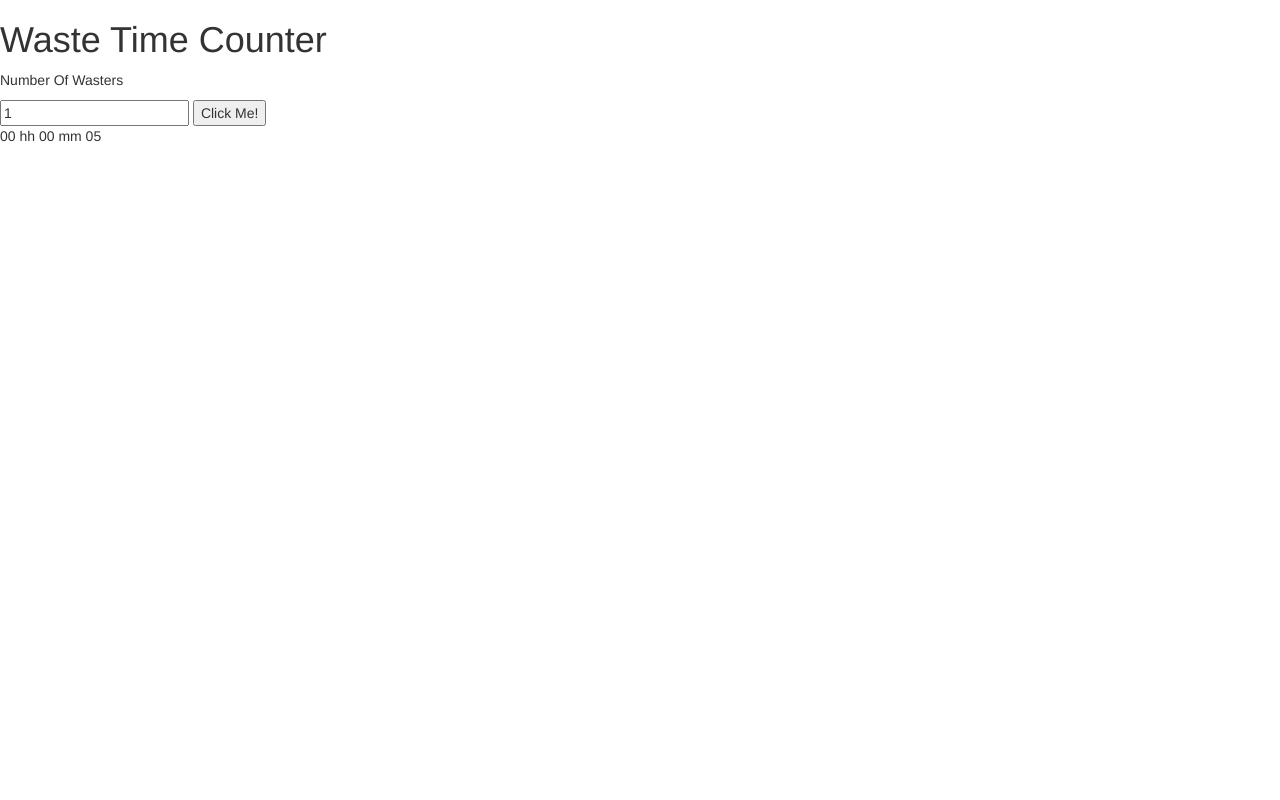
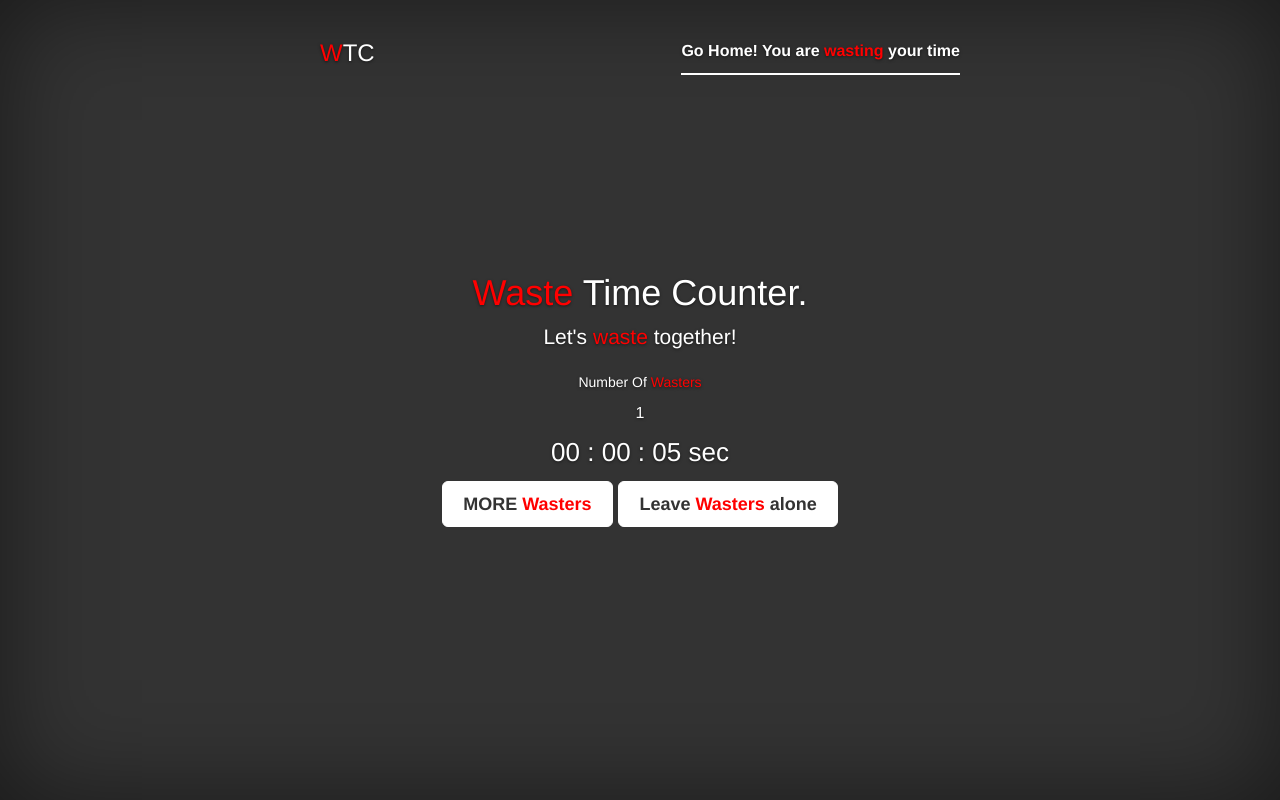
Before and after one commit to mdavydau/wtc, a plain HTML site: page index.html in a window 1280 px wide. Drawn offline with nearby package versions, Linux system fonts and the light colour scheme.

Commit message:
Add Wasters

```diff
--- /dev/null
+++ b/cover.css
@@ -0,0 +1,163 @@
+/*
+ * Globals
+ */
+
+/* Links */
+a,
+a:focus,
+a:hover {
+  color: #fff;
+}
+
+/* Custom default button */
+.btn-default,
+.btn-default:hover,
+.btn-default:focus {
+  color: #333;
+  text-shadow: none; /* Prevent inheritance from `body` */
+  background-color: #fff;
+  border: 1px solid #fff;
+}
+
+
+/*
+ * Base structure
+ */
+
+html,
+body {
+  height: 100%;
+  background-color: #333;
+}
+body {
+  color: #fff;
+  text-align: center;
+  text-shadow: 0 1px 3px rgba(0,0,0,.5);
+}
+
+/* Extra markup and styles for table-esque vertical and horizontal centering */
+.site-wrapper {
+  display: table;
+  width: 100%;
+  height: 100%; /* For at least Firefox */
+  min-height: 100%;
+  -webkit-box-shadow: inset 0 0 100px rgba(0,0,0,.5);
+          box-shadow: inset 0 0 100px rgba(0,0,0,.5);
+}
+.site-wrapper-inner {
+  display: table-cell;
+  vertical-align: top;
+}
+.cover-container {
+  margin-right: auto;
+  margin-left: auto;
+}
+
+/* Padding for spacing */
+.inner {
+  padding: 30px;
+}
+
+
+/*
+ * Header
+ */
+.masthead-brand {
+  margin-top: 10px;
+  margin-bottom: 10px;
+}
+
+.masthead-nav > li {
+  display: inline-block;
+}
+.masthead-nav > li + li {
+  margin-left: 20px;
+}
+.masthead-nav > li > a {
+  padding-right: 0;
+  padding-left: 0;
+  font-size: 16px;
+  font-weight: bold;
+  color: #fff; /* IE8 proofing */
+  color: rgba(255,255,255,.75);
+  border-bottom: 2px solid transparent;
+}
+.masthead-nav > li > a:hover,
+.masthead-nav > li > a:focus {
+  background-color: transparent;
+  border-bottom-color: #a9a9a9;
+  border-bottom-color: rgba(255,255,255,.25);
+}
+.masthead-nav > .active > a,
+.masthead-nav > .active > a:hover,
+.masthead-nav > .active > a:focus {
+  color: #fff;
+  border-bottom-color: #fff;
+}
+
+@media (min-width: 768px) {
+  .masthead-brand {
+    float: left;
+  }
+  .masthead-nav {
+    float: right;
+  }
+}
+
+
+/*
+ * Cover
+ */
+
+.cover {
+  padding: 0 20px;
+}
+.cover .btn-lg {
+  padding: 10px 20px;
+  font-weight: bold;
+}
+
+
+/*
+ * Footer
+ */
+
+.mastfoot {
+  color: #999; /* IE8 proofing */
+  color: rgba(255,255,255,.5);
+}
+
+
+/*
+ * Affix and center
+ */
+
+@media (min-width: 768px) {
+  /* Pull out the header and footer */
+  .masthead {
+    position: fixed;
+    top: 0;
+  }
+  .mastfoot {
+    position: fixed;
+    bottom: 0;
+  }
+  /* Start the vertical centering */
+  .site-wrapper-inner {
+    vertical-align: middle;
+  }
+  /* Handle the widths */
+  .masthead,
+  .mastfoot,
+  .cover-container {
+    width: 100%; /* Must be percentage or pixels for horizontal alignment */
+  }
+}
+
+@media (min-width: 992px) {
+  .masthead,
+  .mastfoot,
+  .cover-container {
+    width: 700px;
+  }
+}
--- a/index.html
+++ b/index.html
@@ -1,19 +1,32 @@
 <!DOCTYPE html>
-<html>
+<html lang="en">
 <head>
-
-  <!-- Latest compiled and minified CSS -->
   <meta charset="utf-8">
   <meta http-equiv="X-UA-Compatible" content="IE=edge">
   <meta name="viewport" content="width=device-width, initial-scale=1">
   <!-- The above 3 meta tags *must* come first in the head; any other head content must come *after* these tags -->
-  <title>Bootstrap 101 Template</title>
+  <meta name="description" content="">
+  <meta name="author" content="">
+  <!--<link rel="icon" href="lib/favicon.ico">-->
 
-  <!-- Bootstrap -->
+  <title>Cover Template for Bootstrap</title>
+
+  <!-- Bootstrap core CSS -->
   <link href="lib/css/bootstrap.min.css" rel="stylesheet">
 
+  <!-- IE10 viewport hack for Surface/desktop Windows 8 bug -->
+  <link href="lib/css/ie10-viewport-bug-workaround.css" rel="stylesheet">
+
+  <!-- Custom styles for this template -->
+  <link href="cover.css" rel="stylesheet">
+
+  <!-- Just for debugging purposes. Don't actually copy these 2 lines! -->
+  <!--[if lt IE 9]>
+  <script src="lib/js/ie8-responsive-file-warning.js"></script><![endif]-->
+  <script src="lib/js/ie-emulation-modes-warning.js"></script>
+  <script src="lib/js/jquery-3.1.1.min.js"></script>
+
   <!-- HTML5 shim and Respond.js for IE8 support of HTML5 elements and media queries -->
-  <!-- WARNING: Respond.js doesn't work if you view the page via file:// -->
   <!--[if lt IE 9]>
   <script src="https://oss.maxcdn.com/html5shiv/3.7.3/html5shiv.min.js"></script>
   <script src="https://oss.maxcdn.com/respond/1.4.2/respond.min.js"></script>
@@ -24,58 +37,126 @@
     var TotalSeconds;
     var Wasters_1;
 
+    $(document).ready(function () {
+      CreateTimer("timer", 0, 1);
+    });
+
 
     function CreateTimer(TimerID, Time, Wasters) {
-      Timer = document.getElementById(TimerID);
+
+      Timer = $('#' + TimerID + '');
+
       TotalSeconds = Time;
       Wasters_1 = Wasters;
 
       UpdateTimer();
-      window.setTimeout("Tick()", 1000);
+      setTimeout(function () {
+        Tick()
+      }, 1000);
+    }
+
+    function watersAdd() {
+      var wastersCount = $('#wastersCount');
+      var wasters = parseInt(wastersCount.text());
+
+      wasters += 1;
+      wastersCount.text(wasters);
+
+      var fontSize = parseInt(wastersCount.css('font-size'));
+      if (fontSize < 80) {
+        wastersCount.css('font-size', ++fontSize + 'px');
+      }
+
+      updateTick();
+    }
+
+    function wastersRemove() {
+      var wastersCount = $('#wastersCount');
+      var wasters = parseInt(wastersCount.text());
+
+      if (wasters > 1) {
+        wasters -= 1;
+        wastersCount.text(wasters);
+      }
+
+      var fontSize = parseInt(wastersCount.css('font-size'));
+      if (fontSize > 16) {
+        wastersCount.css('font-size', --fontSize + 'px');
+      }
+
+      updateTick();
     }
 
     function updateTick() {
-      Wasters_1 = parseInt(document.getElementById('wastersCount').value);
+      Wasters_1 = parseInt($('#wastersCount').text());
     }
 
     function Tick() {
-
-      var counter = Wasters_1;
-
-      TotalSeconds += counter;
+      TotalSeconds += Wasters_1;
       UpdateTimer();
-      window.setTimeout("Tick()", 1000);
+      setTimeout(function () {
+        Tick()
+      }, 1000);
     }
 
     function UpdateTimer() {
-
-//      var TotalSeconds = new Date().getTime() / 1000;
-      var hours = parseInt( TotalSeconds / 3600 ) % 24;
-      var minutes = parseInt( TotalSeconds / 60 ) % 60;
+      var hours = parseInt(TotalSeconds / 3600) % 24;
+      var minutes = parseInt(TotalSeconds / 60) % 60;
       var seconds = TotalSeconds % 60;
 
-      var result = (hours < 10 ? "0" + hours : hours) + " hh " + (minutes < 10 ? "0" + minutes : minutes) + " mm " + (seconds  < 10 ? "0" + seconds : seconds);
+      var result = (hours < 10 ? "0" + hours : hours) + " : " + (minutes < 10 ? "0" + minutes : minutes) + " : " + (seconds < 10 ? "0" + seconds : seconds) + " sec";
 
-      Timer.innerHTML = result;
+      Timer.text(result);
     }
   </script>
 </head>
+
 <body>
 
+<div class="site-wrapper">
+
+  <div class="site-wrapper-inner">
+
+    <div class="cover-container">
+
+      <div class="masthead clearfix">
+        <div class="inner">
+          <h3 class="masthead-brand"><font style="color: red">W</font>TC</h3>
+          <nav>
+            <ul class="nav masthead-nav">
+              <li class="active"><a href="#">Go Home! You are <font style="color: red">wasting</font> your time</a></li>
+            </ul>
+          </nav>
+        </div>
+      </div>
+
+      <div class="inner cover">
+        <h1 class="cover-heading"><font style="color: red">Waste</font> Time Counter.</h1>
+        <p class="lead">Let's <font style="color: red">waste</font> together!</p>
+
+        <p>Number Of <font style="color: red">Wasters</font></p>
+        <p id="wastersCount" style="color:white;font-size: 16px;">1</p>
+
+        <div class="row">
+          <p id="timer" style="font-size: 26px;">TIMER</p>
+        </div>
+
+        <p class="lead">
+          <a href="#" id="wastersClick" class="btn btn-lg btn-default" onclick="watersAdd();">MORE <font style="color: red">Wasters</font></a>
+          <a href="#" id="wastersRemove" class="btn btn-lg btn-default" onclick="wastersRemove();">Leave <font style="color: red">Wasters</font> alone</a>
+        </p>
+      </div>
+    </div>
+  </div>
+</div>
+
+<!-- Bootstrap core JavaScript
+================================================== -->
+<!-- Placed at the end of the document so the pages load faster -->
 <script src="https://ajax.googleapis.com/ajax/libs/jquery/1.12.4/jquery.min.js"></script>
-<!-- Include all compiled plugins (below), or include individual files as needed -->
+<script>window.jQuery || document.write('<script src="lib/js/vendor/jquery.min.js"><\/script>')</script>
 <script src="lib/js/bootstrap.min.js"></script>
-
-<h1>Waste Time Counter</h1>
-
-<p>Number Of Wasters</p>
-<input type="text" id="wastersCount" value="1"/>
-<button type="button" id="wastersClick" onclick="updateTick()">Click Me!</button>
-
-<div id='timer'/>
-<script type="text/javascript">
-  window.onload = CreateTimer("timer", 0, 1);
-</script>
-
+<!-- IE10 viewport hack for Surface/desktop Windows 8 bug -->
+<script src="lib/js/ie10-viewport-bug-workaround.js"></script>
 </body>
 </html>
--- /dev/null
+++ b/lib/css/ie10-viewport-bug-workaround.css
@@ -0,0 +1,13 @@
+/*!
+ * IE10 viewport hack for Surface/desktop Windows 8 bug
+ * Copyright 2014-2015 Twitter, Inc.
+ * Licensed under MIT (https://github.com/twbs/bootstrap/blob/master/LICENSE)
+ */
+
+/*
+ * See the Getting Started docs for more information:
+ * http://getbootstrap.com/getting-started/#support-ie10-width
+ */
+@-ms-viewport     { width: device-width; }
+@-o-viewport      { width: device-width; }
+@viewport         { width: device-width; }
--- /dev/null
+++ b/lib/js/ie-emulation-modes-warning.js
@@ -0,0 +1,51 @@
+// NOTICE!! DO NOT USE ANY OF THIS JAVASCRIPT
+// IT'S JUST JUNK FOR OUR DOCS!
+// ++++++++++++++++++++++++++++++++++++++++++
+/*!
+ * Copyright 2014-2015 Twitter, Inc.
+ *
+ * Licensed under the Creative Commons Attribution 3.0 Unported License. For
+ * details, see https://creativecommons.org/licenses/by/3.0/.
+ */
+// Intended to prevent false-positive bug reports about Bootstrap not working properly in old versions of IE due to folks testing using IE's unreliable emulation modes.
+(function () {
+  'use strict';
+
+  function emulatedIEMajorVersion() {
+    var groups = /MSIE ([0-9.]+)/.exec(window.navigator.userAgent)
+    if (groups === null) {
+      return null
+    }
+    var ieVersionNum = parseInt(groups[1], 10)
+    var ieMajorVersion = Math.floor(ieVersionNum)
+    return ieMajorVersion
+  }
+
+  function actualNonEmulatedIEMajorVersion() {
+    // Detects the actual version of IE in use, even if it's in an older-IE emulation mode.
+    // IE JavaScript conditional compilation docs: https://msdn.microsoft.com/library/121hztk3%28v=vs.94%29.aspx
+    // @cc_on docs: https://msdn.microsoft.com/library/8ka90k2e%28v=vs.94%29.aspx
+    var jscriptVersion = new Function('/*@cc_on return @_jscript_version; @*/')() // jshint ignore:line
+    if (jscriptVersion === undefined) {
+      return 11 // IE11+ not in emulation mode
+    }
+    if (jscriptVersion < 9) {
+      return 8 // IE8 (or lower; haven't tested on IE<8)
+    }
+    return jscriptVersion // IE9 or IE10 in any mode, or IE11 in non-IE11 mode
+  }
+
+  var ua = window.navigator.userAgent
+  if (ua.indexOf('Opera') > -1 || ua.indexOf('Presto') > -1) {
+    return // Opera, which might pretend to be IE
+  }
+  var emulated = emulatedIEMajorVersion()
+  if (emulated === null) {
+    return // Not IE
+  }
+  var nonEmulated = actualNonEmulatedIEMajorVersion()
+
+  if (emulated !== nonEmulated) {
+    window.alert('WARNING: You appear to be using IE' + nonEmulated + ' in IE' + emulated + ' emulation mode.\nIE emulation modes can behave significantly differently from ACTUAL older versions of IE.\nPLEASE DON\'T FILE BOOTSTRAP BUGS based on testing in IE emulation modes!')
+  }
+})();
--- /dev/null
+++ b/lib/js/ie10-viewport-bug-workaround.js
@@ -0,0 +1,23 @@
+/*!
+ * IE10 viewport hack for Surface/desktop Windows 8 bug
+ * Copyright 2014-2015 Twitter, Inc.
+ * Licensed under MIT (https://github.com/twbs/bootstrap/blob/master/LICENSE)
+ */
+
+// See the Getting Started docs for more information:
+// http://getbootstrap.com/getting-started/#support-ie10-width
+
+(function () {
+  'use strict';
+
+  if (navigator.userAgent.match(/IEMobile\/10\.0/)) {
+    var msViewportStyle = document.createElement('style')
+    msViewportStyle.appendChild(
+      document.createTextNode(
+        '@-ms-viewport{width:auto!important}'
+      )
+    )
+    document.querySelector('head').appendChild(msViewportStyle)
+  }
+
+})();
```
Also changed, not shown: lib/js/ie8-responsive-file-warning.js (added, +13 -0 lines).
